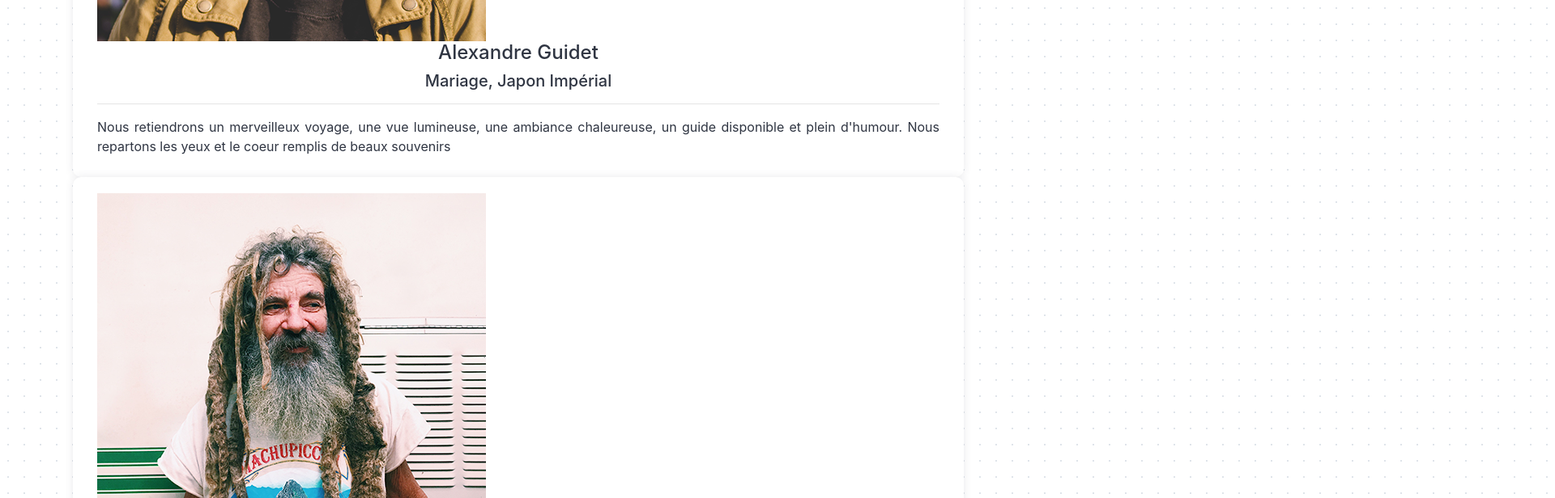
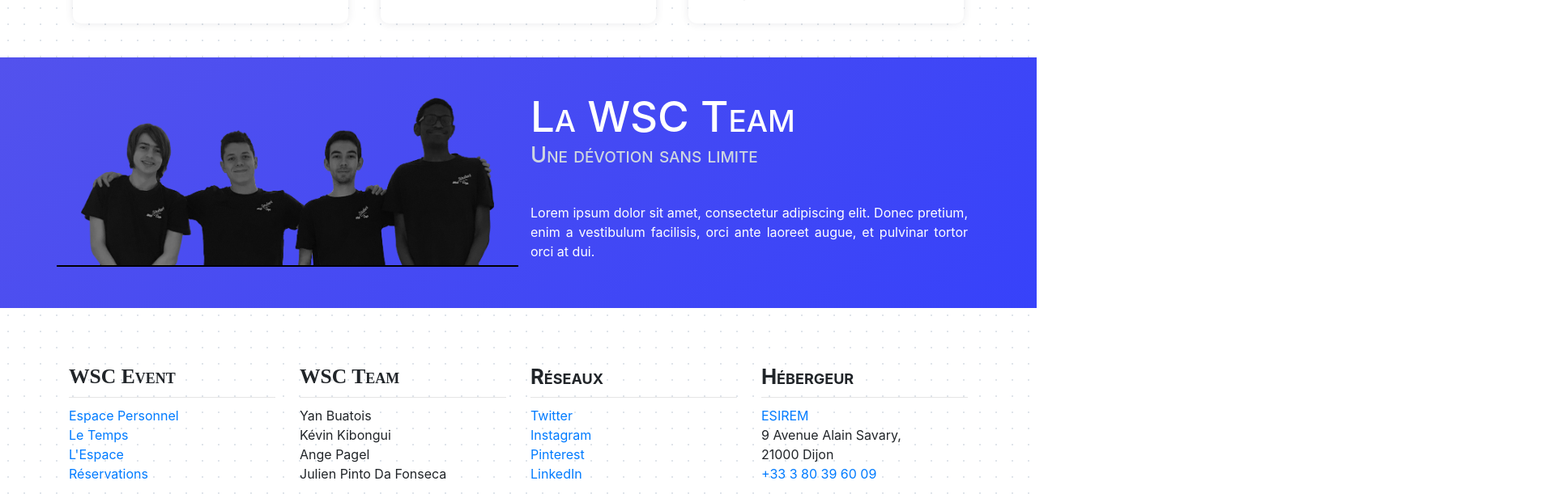
Before and after one commit to SkydeFR/TMP, a React (Create React App) app: page /~temoins/ in a window 1280 px wide. Shown: the part 1460-2076 px from the top of the page at 81% size, 1920 px wide, since content can reach past the window. Built offline with nearby package versions, Linux system fonts and the light colour scheme; a web font is replaced by a local one; what axios-cache-adapter would draw is missing.

Commit message:
Mise à jour du SCSS

```diff
--- a/src/App.scss
+++ b/src/App.scss
@@ -60,6 +60,23 @@ $black: #000000;
 .dark-theme h3, .blue-theme h3 {
   color: $twinkle-blue !important;
 }
+
+
+#equipe img {
+  max-height: 100%;
+  max-width: 100%;
+  width: auto;
+  height: auto;
+  position: absolute;
+  top: 0;
+  bottom: 0;
+  left: 0;
+  right: 0;
+  margin: auto;
+  padding: 0px 30px 0px 30px;
+  border-bottom: 2px solid $black;
+}
+
 
 
 body {
@@ -125,7 +142,6 @@ h1 {
   font-size: 8em !important;
   text-align: center;
   padding-top: 60px !important;
-
 }
 
 h2 {
@@ -215,9 +231,6 @@ nav.navbar {
 }
 
 
-
-
-
 .material-icons {
   vertical-align: bottom;
 }
@@ -229,7 +242,6 @@ nav.navbar {
   border: none !important;
   margin-top: 10px;
   margin-bottom: 10px;
-  transition: 0.5s !important;
   transition: 0.3s !important;
 }
 
@@ -247,8 +259,15 @@ nav.navbar {
   padding: 20px 30px 10px 30px !important;
 }
 
-.temoignage h4, .temoignage h5 {
+.temoignage {
   text-align: center;
+}
+
+.temoignage img {
+  max-height: 150px;
+  border-radius: 400px;
+  border: none;
+  margin-bottom: 20px;
 }
 
 
```
